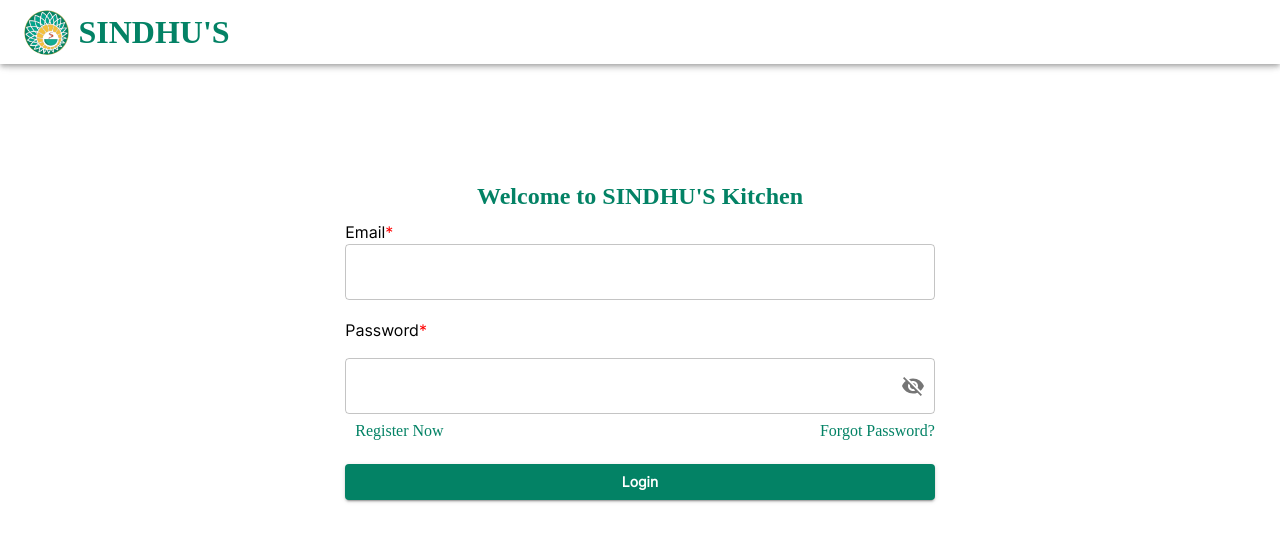
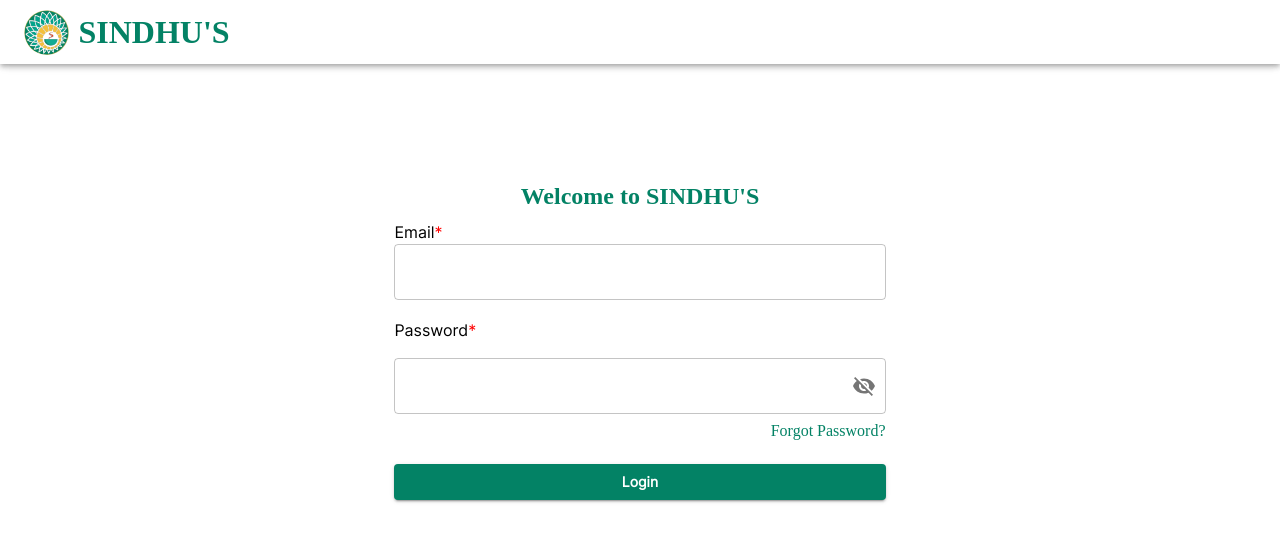
Before and after one commit to TamtreePvtLtd/Sindhus_Admin, a React (Vite) app: page /login in a window 1280 px wide. Shown: the top 542 px of the page. Built offline with nearby package versions, Linux system fonts and the light colour scheme; no server answers.

Commit message:
command signup

```diff
--- a/src/pages/login/Login.tsx
+++ b/src/pages/login/Login.tsx
@@ -158,7 +158,7 @@
                 color={theme.palette.primary.main}
                 sx={{ fontFamily: "Sindhus-Logo-Font",fontWeight:700}}
               >
-                Welcome to SINDHU'S Kitchen
+                Welcome to SINDHU'S
               </Typography>
               <form onSubmit={handleSubmit(handleLogin)}>
                 <Typography>
@@ -221,7 +221,7 @@
                 >
                   Forgot Password?
                 </span>
-                <Link
+                {/* <Link
                   to={paths.REGISTER}
                   style={{
                     textDecoration: "none",
@@ -230,7 +230,7 @@
                   }}
                 >
                   Register Now
-                </Link>
+                </Link> */}
                 <Button
                   variant="contained"
                   color="primary"
```
